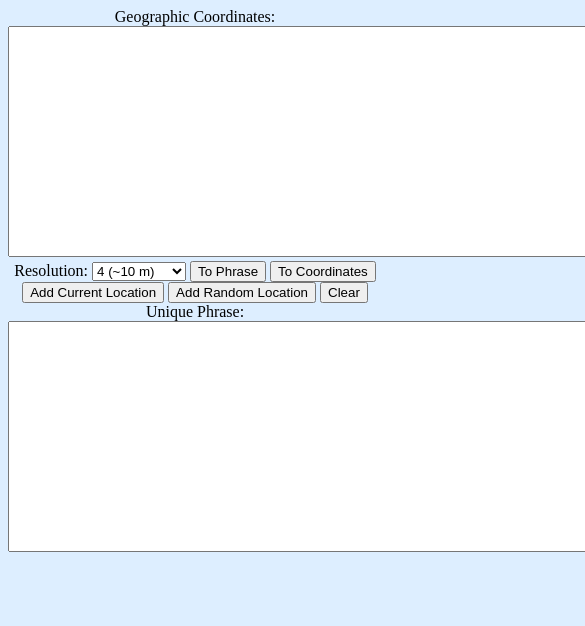
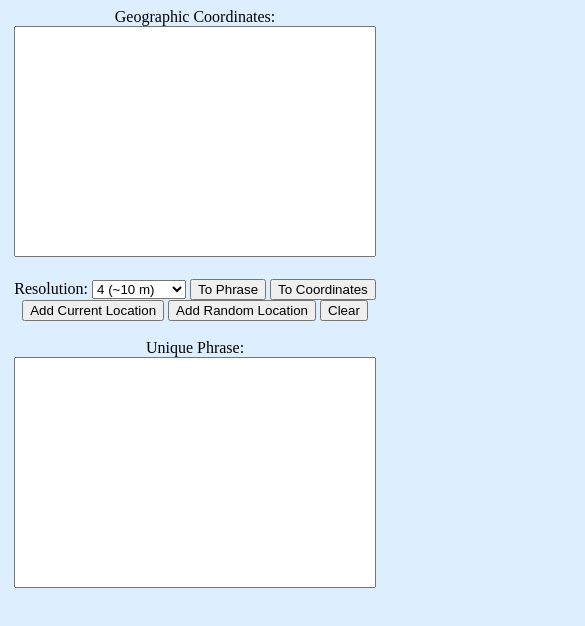
Before and after one commit to nhamil/geocoordphrase, a plain HTML site: page index.html in a window 390 px wide. Shown: the top 626 px of the page, 585 px wide, since content can reach past the window. Drawn offline with Linux system fonts and the light colour scheme.

Commit message:
Add mobile support

```diff
--- a/index.html
+++ b/index.html
@@ -4,7 +4,7 @@
     <meta charset='UTF-8'>
     <meta name='viewport' content='width=device-width, initial-scale=1.0'>
 
-    <link rel='stylesheet' href='style.css'>
+    <link rel='stylesheet' href='style.001.css'>
 
     <title>GeoCoordPhrase</title>
 </head>
@@ -13,7 +13,7 @@
         Geographic Coordinates:
         <br>
         <textarea id="coords" rows="15" cols="100"></textarea>
-        <br>
+        <br><br>
         <label for="resolution">Resolution:</label>
         <select name="resolution" id="resolution">
             <option>0 (~100 km)</option>
@@ -27,7 +27,7 @@
         <input type="button" value="Add Current Location" onclick="addUserLocation()">
         <input type="button" value="Add Random Location" onclick="addRandomLocation()">
         <input type="button" value="Clear" onclick="clearText()">
-        <br>
+        <br><br>
         Unique Phrase:
         <br>
         <textarea id="phrase" rows="15" cols="100"></textarea>
--- a/style.css
+++ b/style.001.css
@@ -4,6 +4,7 @@ body {
 
 textarea {
     resize: none;
+    width: 40%;
 }
 
 .hcenter {
@@ -12,3 +13,12 @@ textarea {
     text-align: center;
     padding: 0px;
 }
+
+@media only screen and (max-width : 1050px) {
+
+    textarea {
+        resize: none;
+        width: 95%;
+    }
+
+}
```
